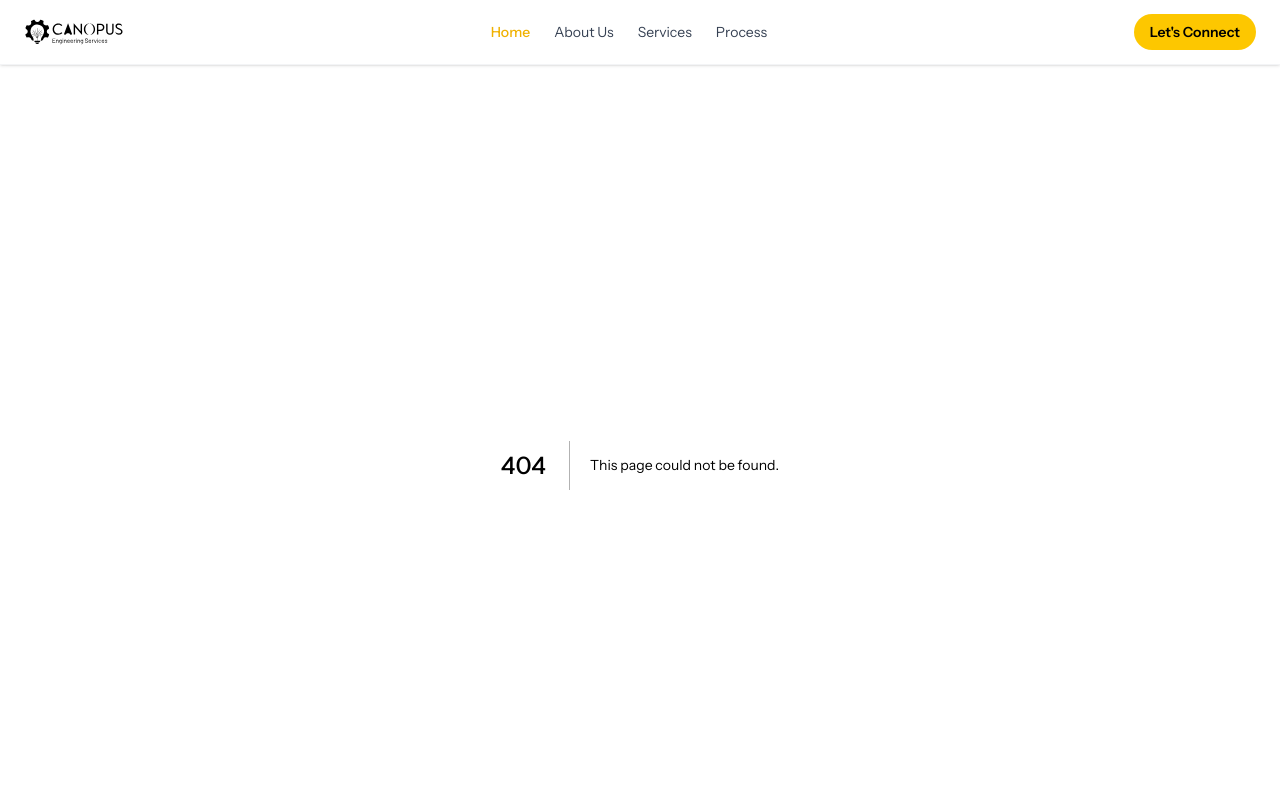
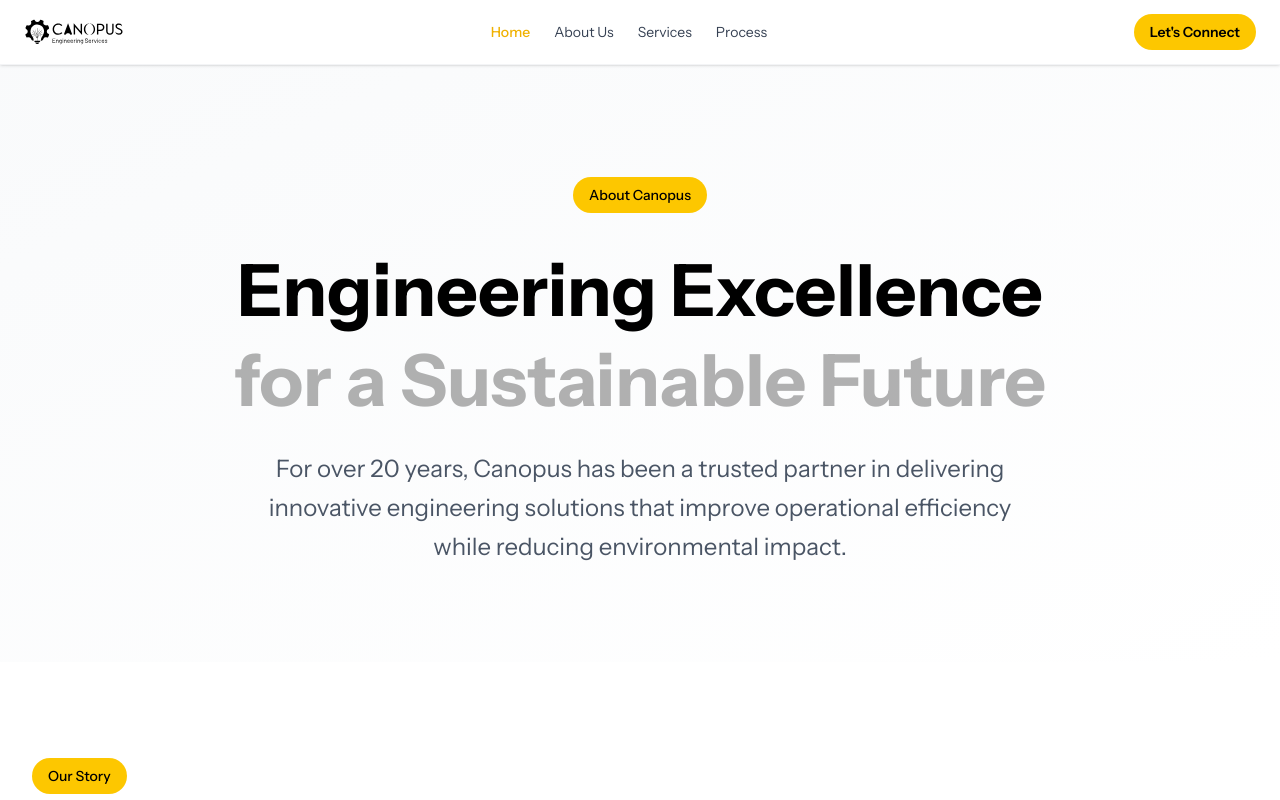
Before and after one commit to ashishmohapatra240/can-opus, a Next.js app: page /about in a window 1280 px wide. Before the commit this address had no page. Shown: the top 800 px of the page. Built offline with nearby package versions, Linux system fonts and the light colour scheme.

Commit message:
feat: create AboutPage component with sections for company overview, mission, values, history, team, and call to action

```diff
--- /dev/null
+++ b/app/about/page.tsx
@@ -0,0 +1,27 @@
+import { Metadata } from 'next';
+import AboutHeroSection from './components/AboutHeroSection';
+import CompanyOverviewSection from './components/CompanyOverviewSection';
+import MissionVisionSection from './components/MissionVisionSection';
+import ValuesSection from './components/ValuesSection';
+import HistorySection from './components/HistorySection';
+import TeamSection from '../components/TeamSection';
+import CallToActionSection from '../components/CallToActionSection';
+
+export const metadata: Metadata = {
+    title: 'About Us - Canopus | Engineering Solutions Provider',
+    description: 'Learn about Canopus, a trusted engineering solutions provider with over 20 years of industry excellence. Discover our mission, values, and team.',
+};
+
+export default function AboutPage() {
+    return (
+        <main className="min-h-screen">
+            <AboutHeroSection />
+            <CompanyOverviewSection />
+            <MissionVisionSection />
+            <ValuesSection />
+            <HistorySection />
+            <TeamSection />
+            <CallToActionSection />
+        </main>
+    );
+}
```
